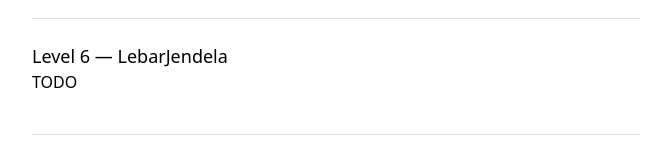
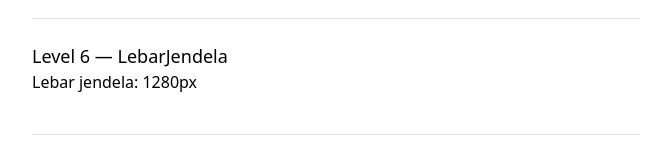
Before and after one commit to webdev-if-its/frontend-5053241034, a React (Vite) app in the folder pertemuan-06/: page / in a window 1280 px wide. Shown: the part 767-927 px from the top of the page, without its empty margins (304-975 px from the left). Built offline with nearby package versions, Linux system fonts and the light colour scheme.

Commit message:
pertemuan-06: level 6 selesai

```diff
--- a/pertemuan-06/src/components/LebarJendela.tsx
+++ b/pertemuan-06/src/components/LebarJendela.tsx
@@ -3,7 +3,24 @@
 // dengan memasang window.addEventListener("resize", ...) di dalam
 // useEffect. Wajib ada cleanup yang memanggil removeEventListener dengan
 // fungsi handler yang SAMA persis dengan yang dipasang.
+
+import { useState, useEffect } from "react"
+
 // Lihat SOAL.md untuk kontrak lengkap.
-export function LebarJendela(props: any) {
-  return <p>TODO</p>
+export function LebarJendela() {
+  const [lebar, setLebar] = useState(window.innerWidth)
+
+  function handleResize() {
+    setLebar(window.innerWidth)
+  }
+
+  useEffect(() => {
+    window.addEventListener("resize", handleResize)
+
+    return () => {
+      window.removeEventListener("resize", handleResize)
+    }
+  }, [lebar])
+
+  return <p>Lebar jendela: {lebar}px</p>
 }
```
